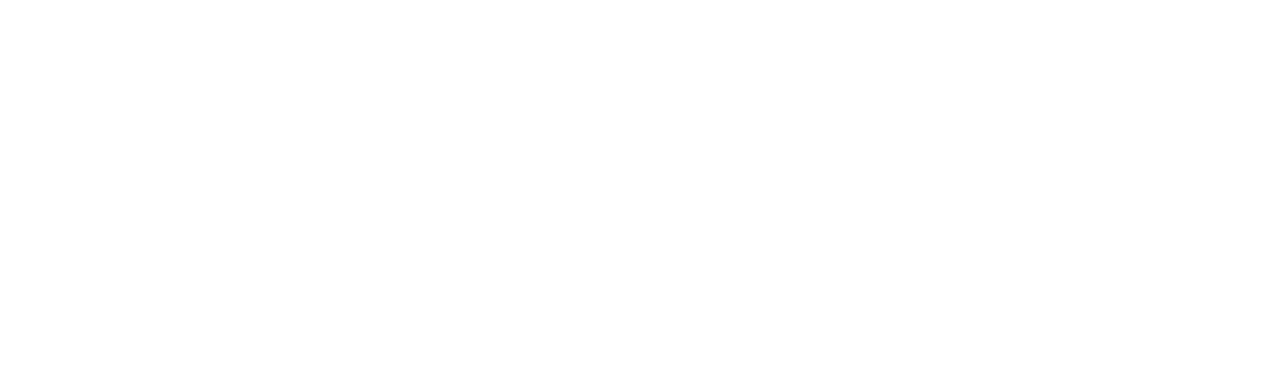
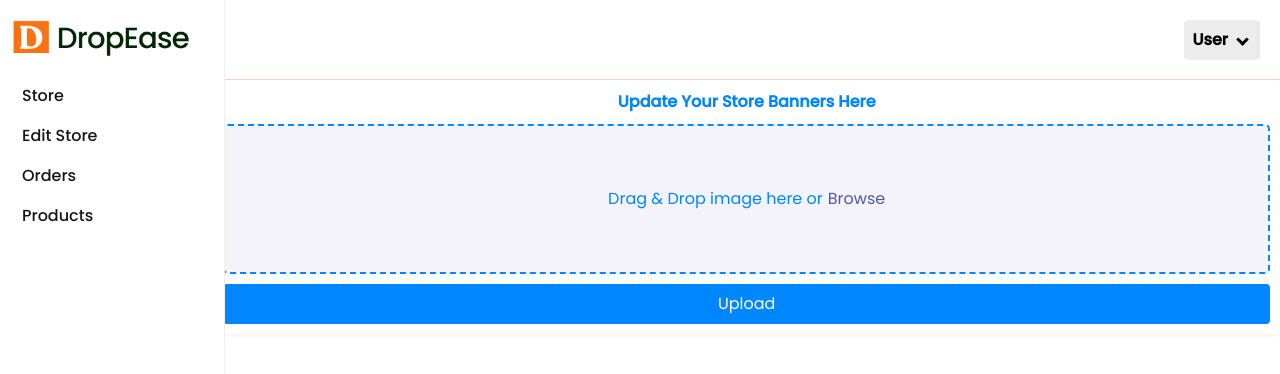
Before and after one commit to coolkheng/DropEase, a React (Create React App) app: page /edit-store in a window 1280 px wide. Before the commit this address had no page. Shown: the top 374 px of the page. Built offline with nearby package versions, Linux system fonts and the light colour scheme.

Commit message:
updated
added edit store and alignment

```diff
--- a/src/App.js
+++ b/src/App.js
@@ -1,11 +1,11 @@
 import React from "react";
+import "./App.css";
 import Main from "./components/main.jsx";
 import {
   BrowserRouter as Router,
   Route,
   Routes,
   Navigate,
-  Outlet
 } from "react-router-dom";
 import OrderPage from "./pages/Order"; // Import your OrderPage component
 import OrderedItemPage from "./pages/OrderedItem";
@@ -17,6 +17,7 @@
 import Products from "./pages/Products.jsx";
 import Shop from "./pages/Shop.jsx";
 import './App.css'
+import EditShop from "./pages/EditShop.js";
 
 function App() {
   const user = localStorage.getItem("token");
@@ -35,13 +36,14 @@
             <Route path="/ordered-item/:id" element={<OrderedItemPage />} />
             <Route path="/products" element={<Products />} />
             <Route path="/home" element={<Shop />} />
+            <Route path="/edit-store" element={<EditShop />} />
 
 
           </Routes>
         </div>
       </div>
+      {/* </div> */}
     </Router>
   );
 }
-
 export default App;
--- /dev/null
+++ b/src/components/Category.js
@@ -0,0 +1,33 @@
+import React from 'react';
+import { Link } from 'react-router-dom';
+
+const Category = () => {
+  return (
+    <div className="flex justify-center w-full mt-4">
+            <div className="w-full">
+              <div className="bg-gray-200 p-1 flex justify-center">
+                <Link className="navbar__link relative mr-10 px-4 py-2" to="/">
+                  Home
+                </Link>
+                <Link
+                  className="navbar__link relative mr-10 px-4 py-2"
+                  to="/women"
+                >
+                  Women's
+                </Link>
+                <Link
+                  className="navbar__link relative mr-10 px-4 py-2"
+                  to="/men"
+                >
+                  Men's
+                </Link>
+                <Link className="navbar__link relative px-4 py-2" to="/kids">
+                  Kids'
+                </Link>
+              </div>
+            </div>
+          </div>
+  )
+}
+
+export default Category
--- a/src/components/Header.jsx
+++ b/src/components/Header.jsx
@@ -1,10 +1,15 @@
 import React from 'react';
 import "../style/Header.css"
 import DropdownMenu from './UsernameDropDown';
+import { FaRegCircleUser } from "react-icons/fa6";
 
 const Header = ({ children }) => {
   return (
     <div className="header">
+      <div className="text-5xl cursor-pointer relative flex justify-start">
+          <FaRegCircleUser />
+        </div>
+        <p className="capitalize text-lg font-semibold ml-2">Username</p>
       <DropdownMenu className="dropdown">
       </DropdownMenu>
     </div>
--- a/src/components/SideNav.jsx
+++ b/src/components/SideNav.jsx
@@ -11,7 +11,10 @@
       </div>
       <ul className="sidenav-menu">
         <li className="sidenav-item">
-          <Link to="/home">Home</Link>
+          <Link to="/home">Store</Link>
+        </li>
+        <li className="sidenav-item">
+          <Link to="/edit-store">Edit Store</Link>
         </li>
         <li className="sidenav-item">
           <Link to="/orders">Orders</Link>
--- /dev/null
+++ b/src/pages/EditShop.js
@@ -0,0 +1,135 @@
+import React, { useState, useRef } from "react";
+import Header from "../components/Header";
+import SideNav from "../components/SideNav";
+import "../style/Header.css";
+import "../style/SideNav.css";
+import "../style/EditShop.css";
+import "../style/Order.css";
+
+function DragDropImageUploader() {
+  const [images, setImages] = useState([]);
+  const [isDragging, setIsDragging] = useState(false);
+  const fileInputRef = useRef(null);
+
+  function selectFiles() {
+    fileInputRef.current.click();
+  }
+
+  function onFileSelect(event) {
+    const files = event.target.files;
+    if (files.length === 0) return;
+    for (let i = 0; i < files.length; i++) {
+      if (files[i].type.split("/")[0] !== "image") continue;
+      if (!images.some((e) => e.name === files[i].name)) {
+        setImages((prevImages) => [
+          ...prevImages,
+          {
+            name: files[i].name,
+            url: URL.createObjectURL(files[i]),
+          },
+        ]);
+      }
+    }
+  }
+
+  function deleteImage(index) {
+    setImages((prevImages) => prevImages.filter((_, i) => i !== index));
+  }
+
+  function onDragOver(event) {
+    event.preventDefault();
+    setIsDragging(true);
+    event.dataTransfer.dropEffect = "copy";
+  }
+
+  function onDragLeave(event) {
+    event.preventDefault();
+    setIsDragging(false);
+  }
+
+  function onDrop(event) {
+    event.preventDefault();
+    setIsDragging(false);
+    const files = event.dataTransfer.files;
+    for (let i = 0; i < files.length; i++) {
+      if (files[i].type.split("/")[0] !== "image") continue;
+      if (!images.some((e) => e.name === files[i].name)) {
+        setImages((prevImages) => [
+          ...prevImages,
+          {
+            name: files[i].name,
+            url: URL.createObjectURL(files[i]),
+          },
+        ]);
+      }
+    }
+  }
+
+  function uploadImages() {
+    console.log("Images: ", images);
+    // Add upload logic here
+  }
+
+  return (
+    <div>
+      <Header />
+      <div style={{ display: "flex" }}>
+        <div style={{ flex: 1 }}>
+          <SideNav />
+        </div>
+        <div style={{ flex: 5 }}>
+          <div className="card">
+            <div className="top">
+              <p>Update Your Store Banners Here</p>
+              <div
+                className="drag-area"
+                onDragOver={onDragOver}
+                onDragLeave={onDragLeave}
+                onDrop={onDrop}
+              >
+                {isDragging ? (
+                  <span className="select">Drop images here</span>
+                ) : (
+                  <>
+                    Drag & Drop image here or{" "}
+                    <span
+                      className="select"
+                      role="button"
+                      onClick={selectFiles}
+                    >
+                      Browse
+                    </span>
+                  </>
+                )}
+
+                <input
+                  name="file"
+                  type="file"
+                  className="file"
+                  multiple
+                  ref={fileInputRef}
+                  onChange={onFileSelect}
+                />
+              </div>
+              <div className="container">
+                {images.map((image, index) => (
+                  <div className="image" key={index}>
+                    <span className="delete" onClick={() => deleteImage(index)}>
+                      &times;
+                    </span>
+                    <img src={image.url} alt={image.name} />
+                  </div>
+                ))}
+              </div>
+              <button type="button" onClick={uploadImages}>
+                Upload
+              </button>
+            </div>
+          </div>
+        </div>
+      </div>
+    </div>
+  );
+}
+
+export default DragDropImageUploader;
--- a/src/pages/Shop.jsx
+++ b/src/pages/Shop.jsx
@@ -7,24 +7,29 @@
 import "slick-carousel/slick/slick.css";
 import "slick-carousel/slick/slick-theme.css";
 import Productss from "../components/Productss";
+import Category from "../components/Category";
 
 const Shop = () => {
   return (
     <div className="min-h-[calc(100vh-90px)] md:flex hidden">
-      <aside className="min-h-full w-full max-w-full customShadow">
-        <div className="mt-5 flex justify-center flex-col">
-          <div className="flex items-center">
-            <Header/>
-          </div>
-          <Navbar/>
+      <aside className="w-[20%] customShadow">
+        <Navbar />
+      </aside>
+
+      <main className="w-[80%] mr-10">
+        <div className="mt-5 flex justify-between items-center">
+          <Header />
         </div>
+        <Category />
+
         <div className="flex justify-center">
           <Hero />
         </div>
+
         <div>
-          <Productss/>
+          <Productss />
         </div>
-      </aside>
+      </main>
     </div>
   );
 };
--- /dev/null
+++ b/src/style/EditShop.css
@@ -0,0 +1,91 @@
+.card {
+    padding: 10px;
+    box-shadow: 0 0 5px #ffdfdf;
+    border-radius: 5px;
+    overflow: hidden;
+  }
+
+  .card .top {
+    text-align: center;
+  }
+
+  .card p {
+    font-weight: bold;
+    color: #0086fe;
+  }
+
+  .card button {
+    outline: 0;
+    border: 0;
+    color: #fff;
+    border-radius: 4px;
+    cursor: pointer;
+    font-weight: 400;
+    padding: 8px 13px;
+    width: 100%;
+    background: #0086fe;
+  }
+
+  .card .drag-area {
+    height: 150px;
+    border-radius: 5px;
+    border: 2px dashed #0086fe;
+    color: #0086fe;
+    background: #f4f3f9;
+    display: flex;
+    justify-content: center;
+    align-items: center;
+    user-select: none;
+    -webkit-user-select: none;
+    margin-top: 10px;
+  }
+
+  .card .select {
+    color: #5256ad;
+    margin-left: 5px;
+    cursor: pointer;
+    transition: 0.4s;
+  }
+
+  .card .select:hover {
+    opacity: 0.6;
+  }
+
+  .card .container {
+    width: 100%;
+    height: auto;
+    display: flex;
+    justify-content: flex-start;
+    align-items: flex-start;
+    flex-wrap: wrap;
+    max-height: 200px;
+    overflow-y: auto;
+    margin-top: 10px;
+  }
+
+  .card .container .image {
+    width: 75px;
+    margin-right: 5px;
+    height: 75px;
+    position: relative;
+    margin-bottom: 8px;
+  }
+
+  .card .container .image span {
+    position: absolute;
+    top: -2px;
+    right: 9px;
+    font-size: 20px;
+    cursor: pointer;
+  }
+
+  .card input,
+  .card .drag-area .on-drop,
+  .card .drag-area.dragover .visible {
+    display: none;
+  }
+
+  .delete{
+      z-index: 999;
+      color: #0086fe;
+  }
```
